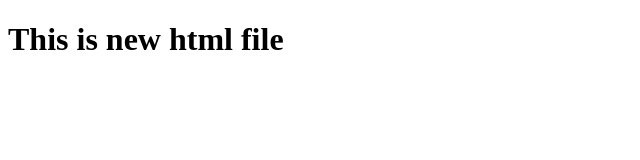
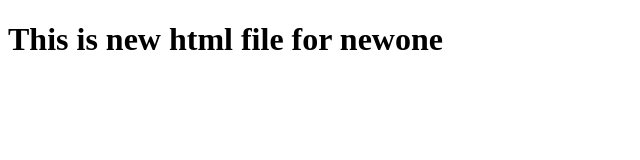
Before and after one commit to babusuccess/samplereepo, a plain HTML site: page New.html in a window 1280 px wide. Shown: the whole page, without its empty margins (0-640 px from the left). Drawn offline with Linux system fonts and the light colour scheme.

Commit message:
feat : New html file

```diff
--- a/New.html
+++ b/New.html
@@ -6,6 +6,6 @@
     <title>Document</title>
 </head>
 <body>
-    <h1>This is new html file</h1>
+    <h1>This is new html file for newone</h1>
 </body>
 </html>
```
